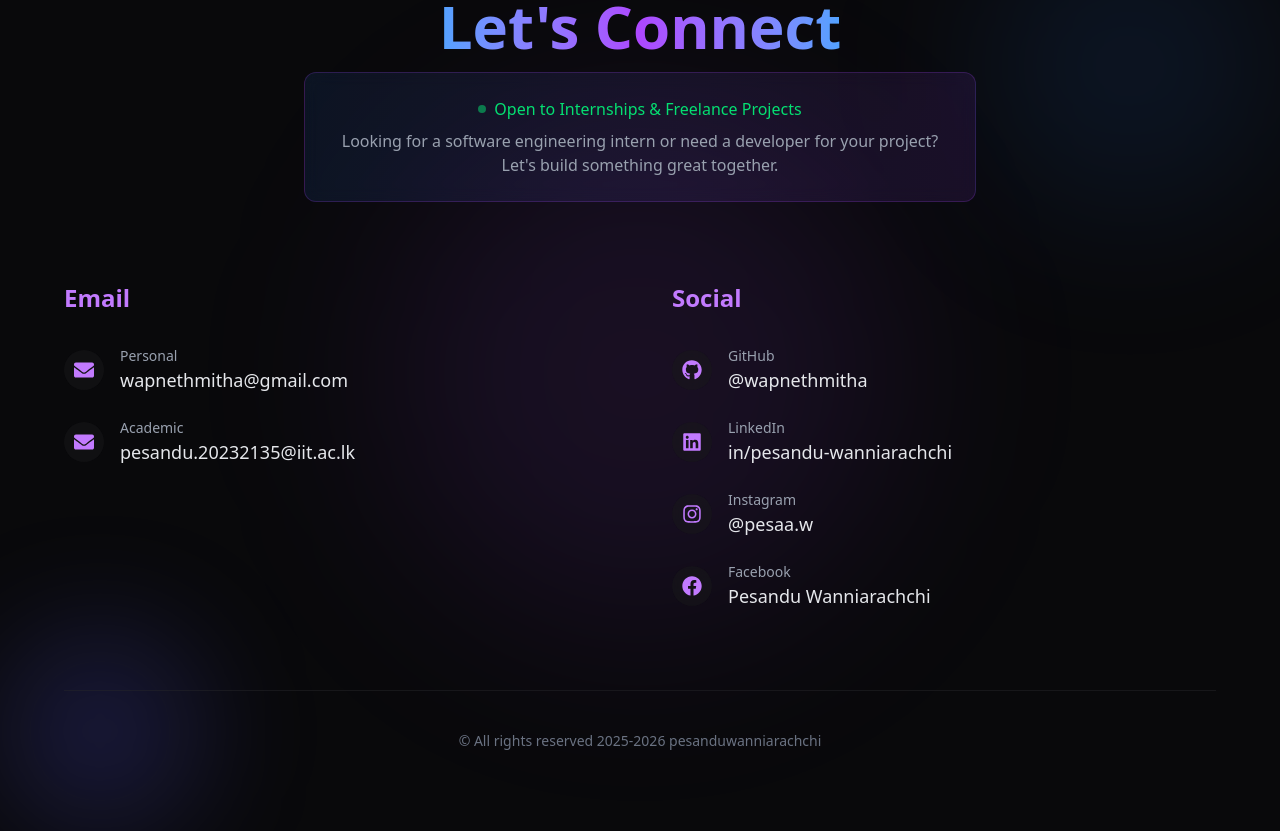
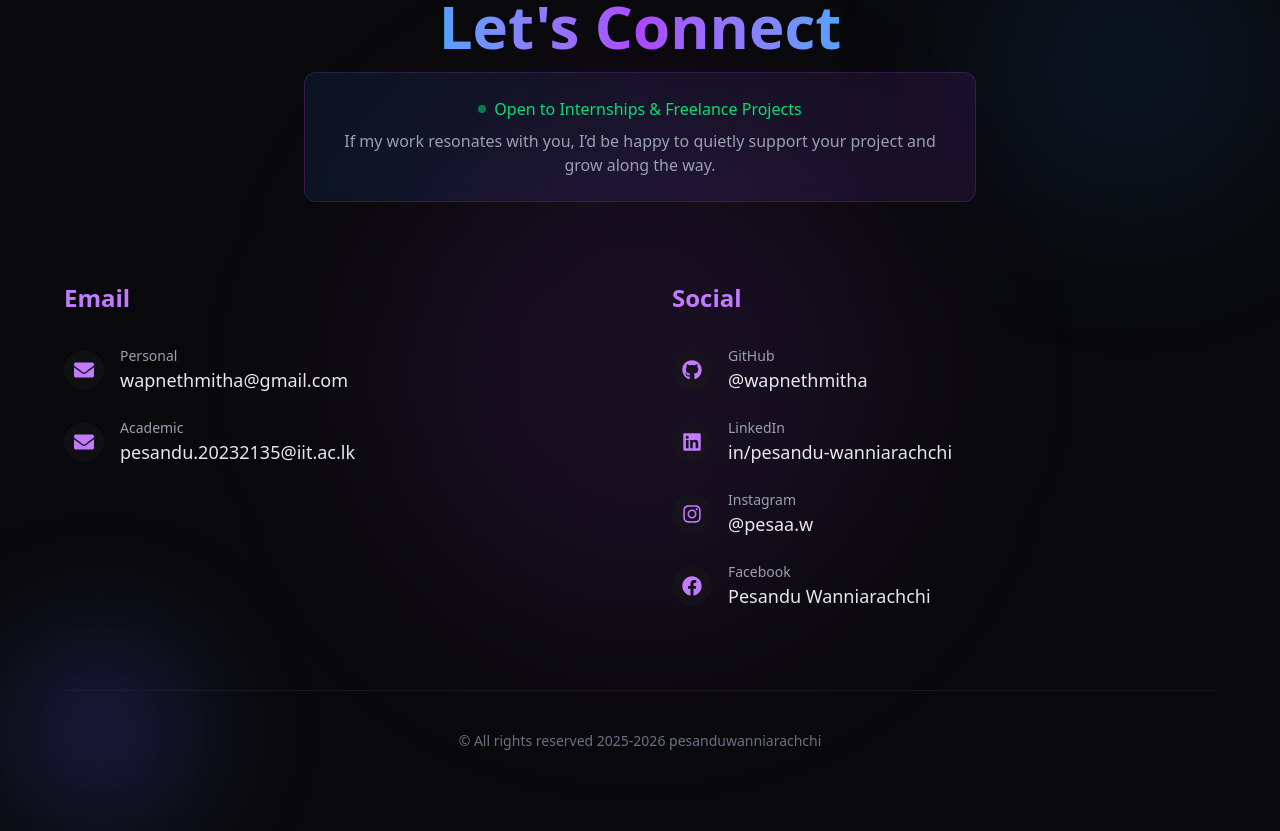
Before and after one commit to wapnethmitha/Pesandu-Portfolio, a Next.js app: page / in a window 1280 px wide. Shown: the part 6000-6831 px from the top of the page. Built offline with nearby package versions, Linux system fonts and the light colour scheme.

Commit message:
Update contact section text for improved engagement and clarity

```diff
--- a/app/components/Contact.tsx
+++ b/app/components/Contact.tsx
@@ -73,8 +73,7 @@ const Contact = () => {
                 <span className="text-green-400 font-medium">Open to Internships & Freelance Projects</span>
               </div>
               <p className="text-gray-400">
-                Looking for a software engineering intern or need a developer for your project?
-                Let&apos;s build something great together.
+                If my work resonates with you, I’d be happy to quietly support your project and grow along the way.
               </p>
             </div>
           </motion.div>
```
